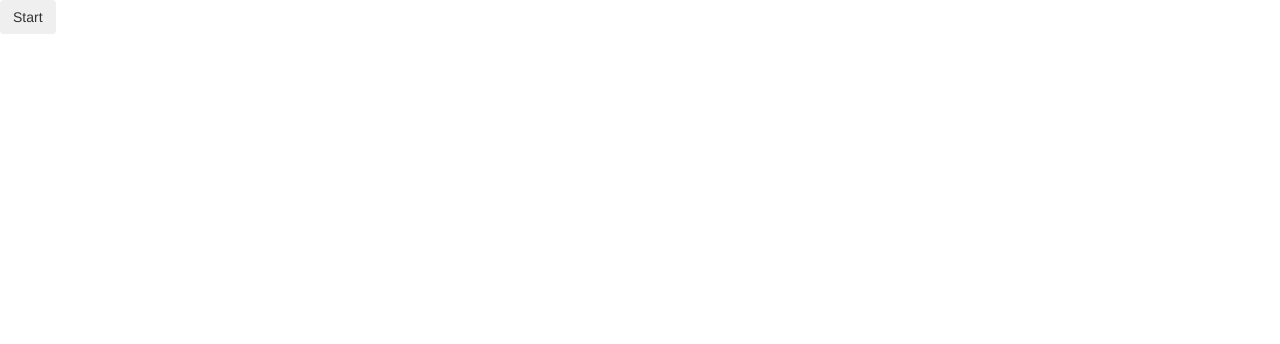
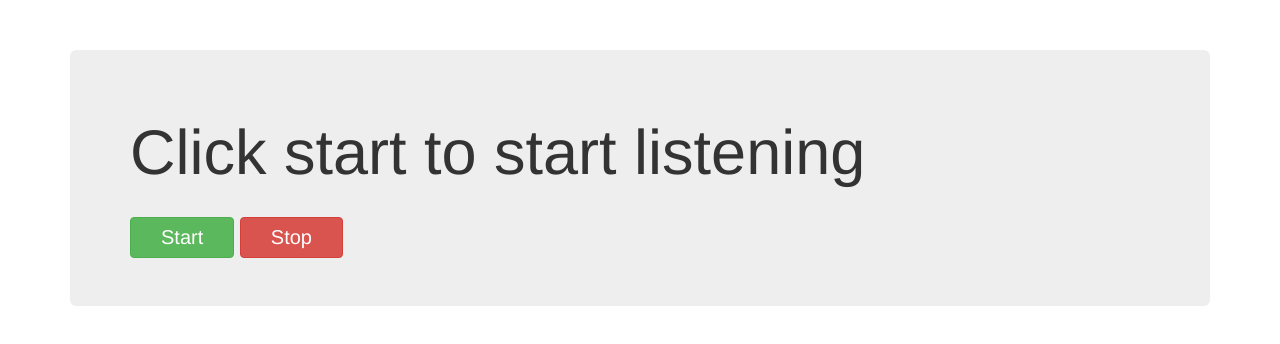
Before and after one commit to justanothermanoj/command-js, a plain HTML site: page index.html in a window 1280 px wide. Drawn offline with nearby package versions, Linux system fonts and the light colour scheme.

Commit message:
added start stop buttons

```diff
--- a/index.html
+++ b/index.html
@@ -5,13 +5,33 @@
     <script src="https://cdnjs.cloudflare.com/ajax/libs/jquery/2.2.0/jquery.min.js"></script>
     <script src="js/command.js"></script>
     <link href='https://fonts.googleapis.com/css?family=Roboto+Slab' rel='stylesheet' type='text/css'>
+    <style type="text/css">
+    	body {
+    		font-size: 20px;
+    	}
+    	.jumbotron {
+    		margin-top: 50px;
+    	}
+    	.jumbotron > h1 {
+    		margin-bottom: 30px;
+    	}
+    	.btn {
+    		padding: 5px 30px;
+    		font-size: 1em;
+    	}
+    </style>
 </head>
 
 <body>
-<div id="wrapper">
-    <button class="btn" onclick="comjs.start()">Start</button>
-    <p id="output"></p>
-</div>
+    <div id="wrapper">
+        <div class="container">
+            <div class="jumbotron">
+                <h1 id="msg">Click start to start listening</h1>
+                <button class="btn btn-success" onclick="comjs.start()">Start</button>
+                <button class="btn btn-danger" onclick="comjs.stop()">Stop</button>
+            </div>
+        </div>
+    </div>
 </body>
 
 </html>
```
